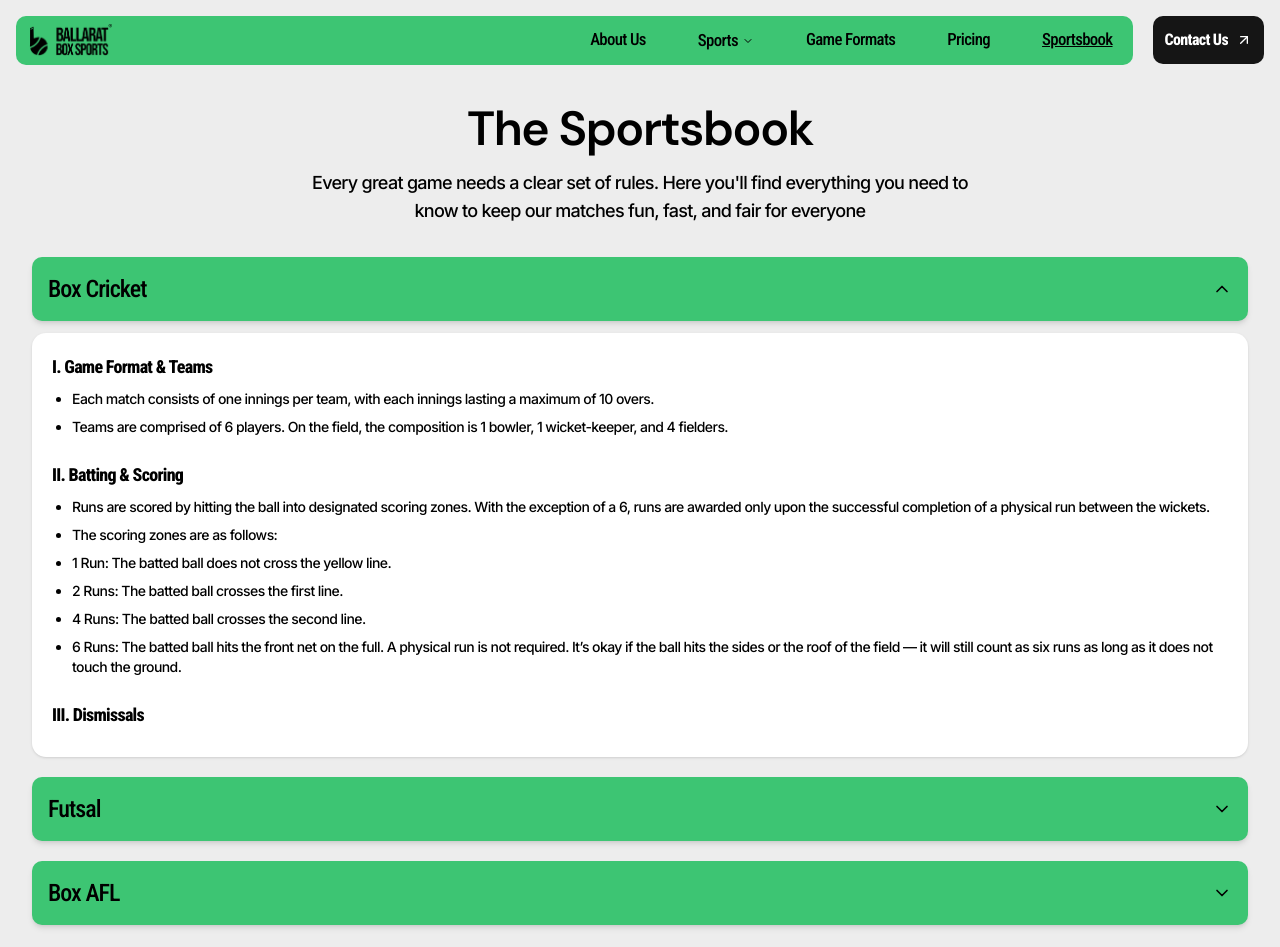
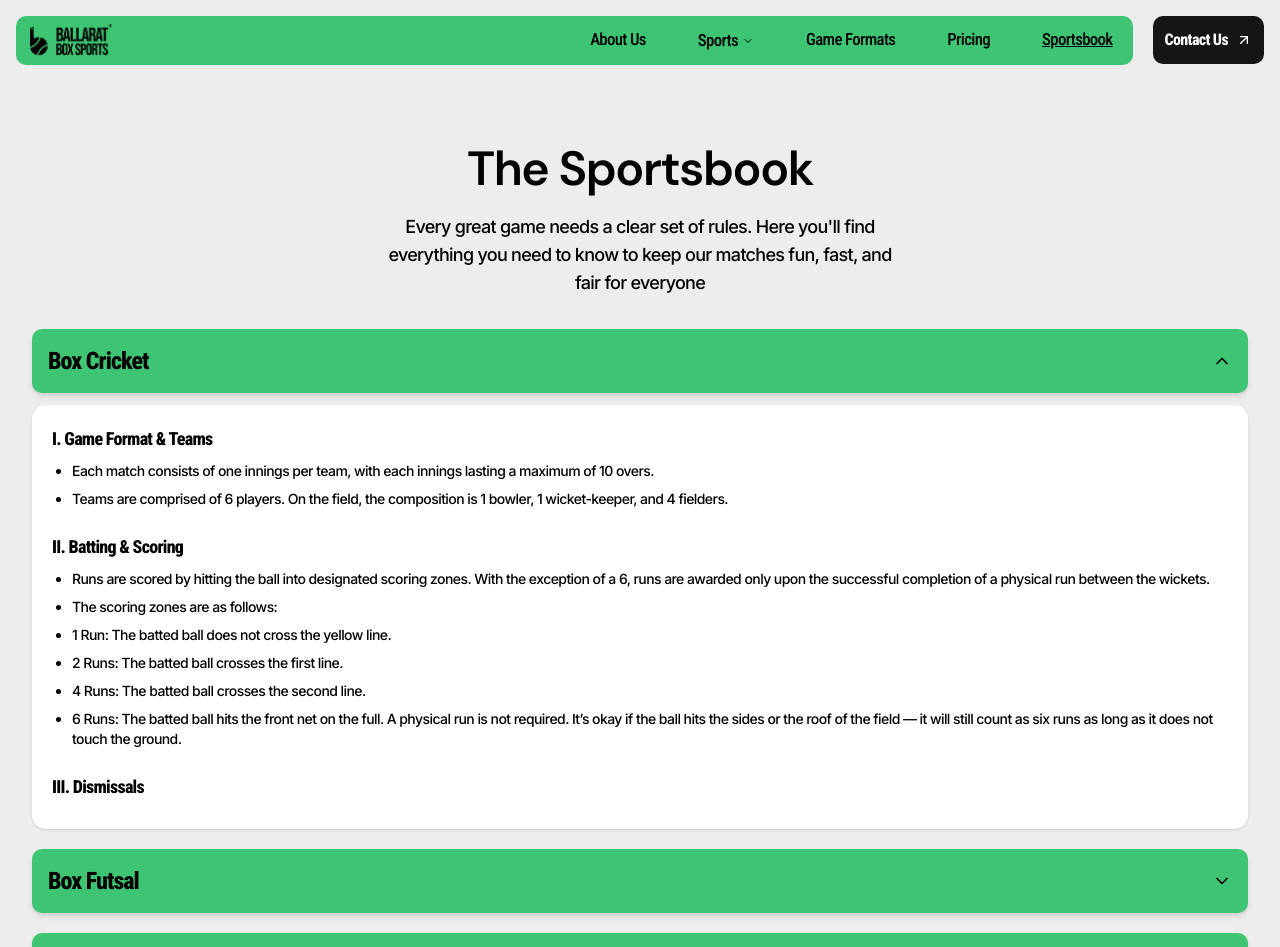
Before and after one commit to Dey11/ballarat, a Next.js app: page /sports-book in a window 1280 px wide. Shown: the top 947 px of the page. Built offline with nearby package versions, Linux system fonts and the light colour scheme.

Commit message:
revision #1.1

```diff
--- a/src/app/(main)/sports-book/page.tsx
+++ b/src/app/(main)/sports-book/page.tsx
@@ -62,7 +62,7 @@ const rules: SportRules[] = [
     ],
   },
   {
-    sport: "Futsal",
+    sport: "Box Futsal",
     sections: [
       {
         title: "I. Game Format & Teams",
@@ -147,7 +147,7 @@ function SportCollapsible({
         <button
           className={cn(
             "bg-primary text-primary-foreground rounded-brand w-full cursor-pointer px-4 py-4 text-left text-2xl font-medium shadow-sm transition-colors",
-            "font-roboto-condensed flex items-center justify-between shadow-md",
+            "font-roboto-condensed flex items-center justify-between font-semibold shadow-md",
           )}
         >
           <span>{sport}</span>
@@ -183,11 +183,11 @@ function SportCollapsible({
 
 export default function Page() {
   return (
-    <main className="mx-auto max-w-screen-2xl p-4 py-10">
-      <h1 className="font-dm-sans text-center text-4xl font-bold sm:text-5xl">
+    <main className="p-4 py-10">
+      <h1 className="font-dm-sans pt-10 text-center text-4xl font-bold sm:text-5xl">
         The Sportsbook
       </h1>
-      <h3 className="font-inter mx-auto mt-4 max-w-2xl text-center text-base font-medium tracking-wider text-pretty sm:text-lg">
+      <h3 className="font-inter mx-auto mt-5 max-w-lg text-center font-medium tracking-wider text-pretty sm:text-lg">
         Every great game needs a clear set of rules. Here you'll find everything
         you need to know to keep our matches fun, fast, and fair for everyone
       </h3>
--- a/src/components/landing/about-us-section.tsx
+++ b/src/components/landing/about-us-section.tsx
@@ -54,7 +54,7 @@ export default function AboutUsSection() {
                 className="absolute inset-y-23 right-0 hidden sm:block"
               />
               <Image
-                src="/about-us/box-afl.svg"
+                src="/about-us/box-afl.png"
                 alt="Multi Sport Setup"
                 width={120}
                 height={120}
--- a/src/components/landing/cta-buttons.tsx
+++ b/src/components/landing/cta-buttons.tsx
@@ -7,7 +7,7 @@ import Link from "next/link";
 
 export default function CTAButtons() {
   return (
-    <div className="flex flex-col gap-4 md:flex-row">
+    <div className="flex flex-col gap-4 pt-5 md:flex-row">
       <Link href="#contact">
         <motion.button
           initial="initial"
--- a/src/components/landing/games-section.tsx
+++ b/src/components/landing/games-section.tsx
@@ -5,11 +5,6 @@ import Link from "next/link";
 export default function GamesSection() {
   return (
     <div id="games" className="mx-auto max-w-screen-2xl p-4 pt-16">
-      <h4 className="font-inter from-primary via-primary/70 to-primary text-foreground mx-auto flex w-fit items-center gap-x-2 rounded-full bg-gradient-to-r px-4 py-1 text-xs">
-        <span className="font-bold italic">FIFA Approved</span> synthetic turfs
-        <ShieldCheck className="size-4" />
-      </h4>
-
       <h2 className="font-dm-sans mt-5 text-center text-4xl font-semibold text-pretty">
         Choose Your Game
       </h2>
--- a/src/components/landing/hero.tsx
+++ b/src/components/landing/hero.tsx
@@ -4,7 +4,7 @@ import CTAButtons from "./cta-buttons";
 export default function Hero() {
   return (
     <div className="text-background relative flex h-full flex-col items-center justify-center gap-y-10 text-center text-pretty">
-      <h4 className="font-inter from-primary via-primary/70 to-primary text-foreground absolute inset-x-0 top-1/5 mx-auto flex w-fit items-center gap-x-2 rounded-full bg-gradient-to-r px-4 py-1 text-xs">
+      <h4 className="font-inter from-primary via-primary/80 to-primary text-foreground mx-auto flex w-fit items-center gap-x-2 rounded-full bg-gradient-to-r px-4.5 py-1.5 text-xs">
         <span className="font-bold italic">FIFA Approved</span> synthetic turfs
         <ShieldCheck className="size-4" />
       </h4>
--- a/src/components/landing/playing-ways-section.tsx
+++ b/src/components/landing/playing-ways-section.tsx
@@ -201,7 +201,7 @@ function CardWrapper({
       <div className="px-2 py-2 sm:px-4">{children}</div>
       <Link
         href={href}
-        className="bg-foreground font-roboto-condensed text-primary flex items-center justify-center gap-2 rounded-lg p-2 text-sm font-semibold sm:text-lg md:justify-between"
+        className="bg-foreground font-roboto-condensed text-primary flex items-center justify-center gap-2 rounded-lg p-2 px-4 text-sm font-semibold sm:text-lg md:justify-between"
       >
         {footer}
         <div className="bg-background text-foreground rounded-sm p-1">
```
Also changed, not shown: public/about-us/box-afl.png (added), 1 other file (tests, documents, lock files or other folders).
